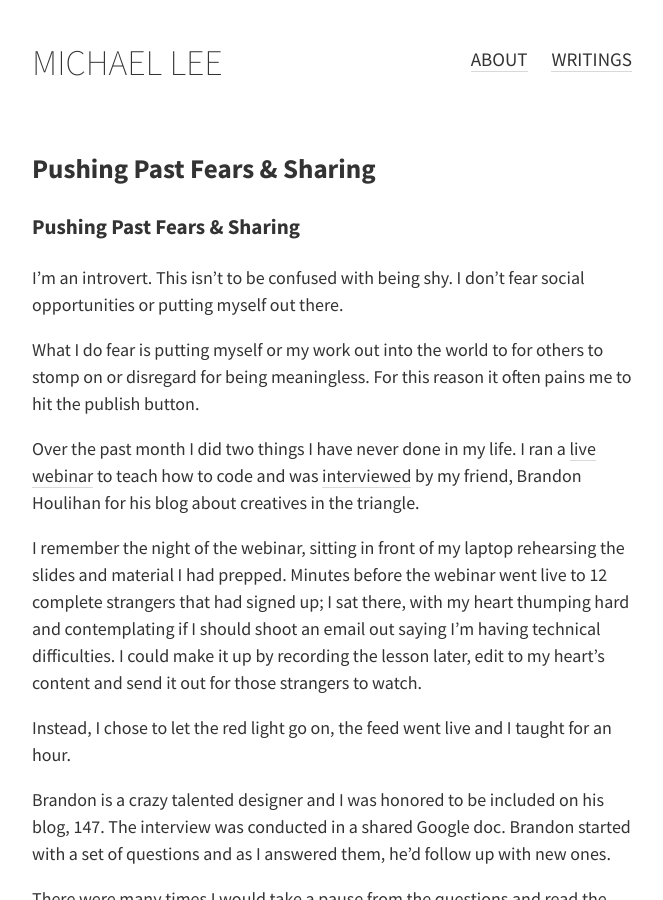
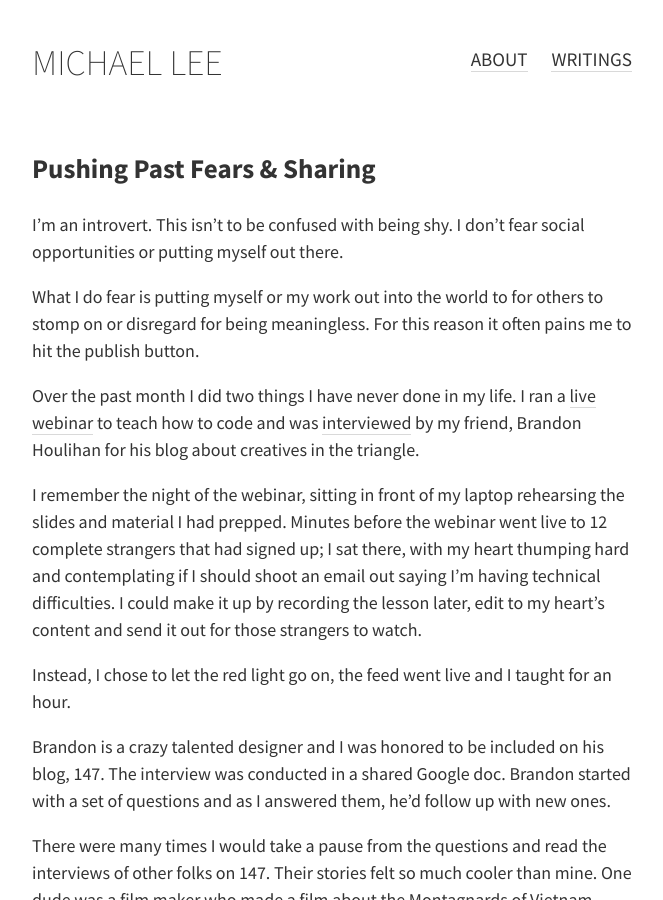
Before and after one commit to michaellee/old-michaelsoolee.com, a Jekyll site: the page built from _posts/2014-04-16-pushing-past-fears-sharing.md, in a window 1280 px wide and 900 px high. Shown: the whole window, without its empty margins (308-971 px from the left). Built offline with Jekyll 4.4.1, drawn with Linux system fonts in a browser that asks for light colours; nearby versions of some CDN libraries; Markdown is read by kramdown in place of the engine named in the settings; comment, search, counter and statistics services are not loaded.

Commit message:
Update 2014-04-16-pushing-past-fears-sharing.md

```diff
--- a/_posts/2014-04-16-pushing-past-fears-sharing.md
+++ b/_posts/2014-04-16-pushing-past-fears-sharing.md
@@ -2,8 +2,6 @@
 layout: post
 title: "Pushing Past Fears & Sharing"
 ---
-
-#Pushing Past Fears & Sharing
 
 I'm an introvert. This isn't to be confused with being shy. I don't fear social opportunities or putting myself out there.
 
```
